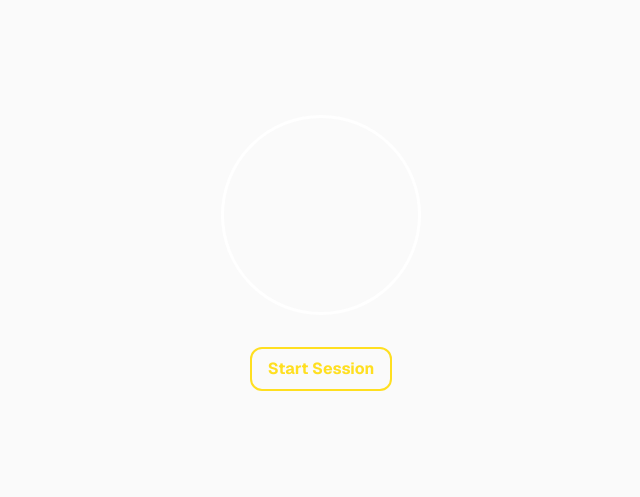
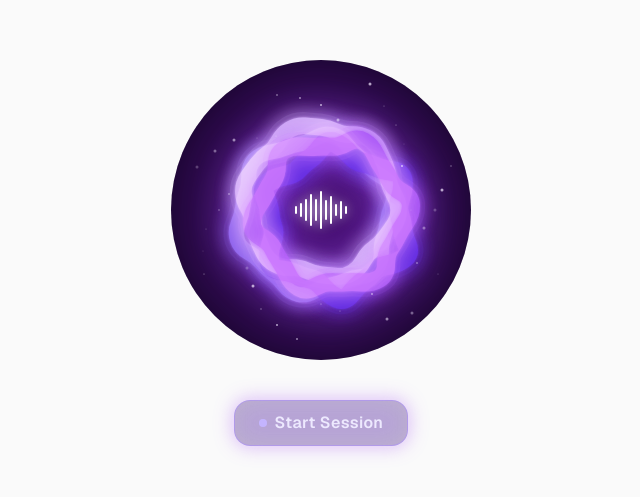
Before and after one commit to navjotmaan/voice-agent, a Next.js app: page / in a window 1280 px wide. Shown: the part 147-644 px from the top of the page, without its empty margins (319-959 px from the left). Built offline with nearby package versions, Linux system fonts and the light colour scheme.

Commit message:
update the UI by adding an animation of ring which moves while the agent is listening/speaking

```diff
--- /dev/null
+++ b/app/components/animation/ring.tsx
@@ -0,0 +1,217 @@
+import React from "react";
+
+/**
+ * AudioOrb
+ * A glowing cluster of organic, flowing ring shapes (not perfect circles) with a
+ * centered audio-waveform glyph. Pure SVG + Tailwind, no external libraries.
+ *
+ * Usage:
+ *   <AudioOrb />                 // default 260px orb
+ *   <AudioOrb size={180} />      // smaller
+ *   <AudioOrb animate={false} /> // static, no spin/pulse
+ */
+
+interface AudioOrbProps {
+  size?: number;
+  animate?: boolean;
+  className?: string;
+}
+
+// --- geometry helpers -------------------------------------------------
+
+type Point = { x: number; y: number };
+
+// Smooth a closed loop of points into an SVG path using quadratic curves
+// through midpoints (classic dependency-free technique for organic blobs).
+function smoothClosedPath(points: Point[]): string {
+  const n = points.length;
+  const mid = (a: Point, b: Point): Point => ({ x: (a.x + b.x) / 2, y: (a.y + b.y) / 2 });
+  const start = mid(points[n - 1], points[0]);
+  let d = `M ${start.x.toFixed(2)} ${start.y.toFixed(2)} `;
+  for (let i = 0; i < n; i++) {
+    const curr = points[i];
+    const next = points[(i + 1) % n];
+    const m = mid(curr, next);
+    d += `Q ${curr.x.toFixed(2)} ${curr.y.toFixed(2)} ${m.x.toFixed(2)} ${m.y.toFixed(2)} `;
+  }
+  return d + "Z";
+}
+
+// Generates a wobbly, "flowing" ring path instead of a perfect circle by
+// modulating the radius with a couple of sine waves. Deterministic (no
+// Math.random) so it's stable across renders/SSR.
+function blobPath(cx: number, cy: number, baseR: number, amp: number, freq: number, phase: number, points = 30): string {
+  const pts: Point[] = Array.from({ length: points }, (_, i) => {
+    const t = (i / points) * Math.PI * 2;
+    const r = baseR + amp * Math.sin(freq * t + phase) + amp * 0.4 * Math.sin(freq * 2 * t + phase * 1.6);
+    return { x: cx + r * Math.cos(t), y: cy + r * Math.sin(t) };
+  });
+  return smoothClosedPath(pts);
+}
+
+// --- ring configuration -------------------------------------------------
+// Centers are kept close together (small offsets) so the rings overlap
+// tightly, like the reference image, rather than sitting far apart.
+
+interface RingConfig {
+  d: string;
+  color: string;
+  width: number;
+  group: "cw" | "ccw";
+}
+
+const ringConfigs: RingConfig[] = [
+  { d: blobPath(100, 94, 50, 3, 6, 0.3), color: "#d8b4fe", width: 11, group: "cw" },
+  { d: blobPath(107, 103, 49, 5, 6, 2.1), color: "#a855f7", width: 12, group: "cw" },
+  { d: blobPath(96, 103, 51, 4, 6, 3.4), color: "#946bf4", width: 10, group: "ccw" },
+  { d: blobPath(110, 107, 47, 6, 6, 5.2), color: "#6831e8", width: 13, group: "ccw" },
+];
+
+// Waveform bar heights (px), matching the reference glyph's proportions.
+const barHeights = [8, 14, 22, 32, 22, 38, 20, 28, 12, 18, 8];
+
+export const AudioOrb: React.FC<AudioOrbProps> = ({
+  size = 260,
+  animate,
+  className = "",
+}) => {
+  const cwRings = ringConfigs.filter((r) => r.group === "cw");
+  const ccwRings = ringConfigs.filter((r) => r.group === "ccw");
+
+  return (
+    <div
+      className={`relative flex items-center justify-center ${className}`}
+      style={{ width: size, height: size }}
+    >
+      <style>{`
+        @keyframes orb-spin-cw { from { transform: rotate(0deg); } to { transform: rotate(360deg); } }
+        @keyframes orb-spin-ccw { from { transform: rotate(0deg); } to { transform: rotate(-360deg); } }
+        @keyframes orb-breathe { 0%, 100% { transform: scale(1); opacity: 0.85; } 50% { transform: scale(1.06); opacity: 1; } }
+        @keyframes bar-wave { 0%, 100% { transform: scaleY(0.85); } 50% { transform: scaleY(1.15); } }
+      `}</style>
+
+      {/* ambient background wash */}
+      <div
+        className="absolute inset-0 rounded-full bg-purple-600/40 blur-3xl"
+        style={animate ? { animation: "orb-breathe 5s ease-in-out infinite" } : undefined}
+      />
+
+      {/* ring cluster, thick + glowing + flowing */}
+      <svg
+        viewBox="0 0 200 200"
+        className="absolute inset-0 h-full w-full overflow-visible"
+        style={{ filter: "drop-shadow(0 0 22px rgba(168,85,247,0.55))" }}
+      >
+        <defs>
+          <filter id="ring-glow" x="-80%" y="-80%" width="260%" height="260%">
+            <feGaussianBlur stdDeviation="5" result="blur" />
+            <feMerge>
+              <feMergeNode in="blur" />
+              <feMergeNode in="blur" />
+              <feMergeNode in="SourceGraphic" />
+            </feMerge>
+          </filter>
+          <filter id="ring-soft" x="-50%" y="-50%" width="200%" height="200%">
+            <feGaussianBlur stdDeviation="1" result="blur" />
+            <feMerge>
+              <feMergeNode in="blur" />
+              <feMergeNode in="SourceGraphic" />
+            </feMerge>
+          </filter>
+        </defs>
+
+        <g
+          style={{
+            transformOrigin: "100px 100px",
+            mixBlendMode: "screen",
+            animation: animate ? "orb-spin-cw 20s linear infinite" : undefined,
+          }}
+        >
+          {cwRings.map((r, i) => (
+            <g key={i}>
+              <path d={r.d} fill="none" stroke={r.color} strokeWidth={r.width + 7} opacity={0.35} filter="url(#ring-glow)" />
+              <path d={r.d} fill="none" stroke={r.color} strokeWidth={r.width} opacity={0.9} strokeLinejoin="round" filter="url(#ring-soft)" />
+            </g>
+          ))}
+        </g>
+
+        <g
+          style={{
+            transformOrigin: "100px 100px",
+            mixBlendMode: "screen",
+            animation: animate ? "orb-spin-ccw 24s linear infinite" : undefined,
+          }}
+        >
+          {ccwRings.map((r, i) => (
+            <g key={i}>
+              <path d={r.d} fill="none" stroke={r.color} strokeWidth={r.width + 7} opacity={0.35} filter="url(#ring-glow)" />
+              <path d={r.d} fill="none" stroke={r.color} strokeWidth={r.width} opacity={0.9} strokeLinejoin="round" filter="url(#ring-soft)" />
+            </g>
+          ))}
+        </g>
+      </svg>
+
+      {/* sparkle / particle band, contained to a circle */}
+      <div className="absolute inset-0 overflow-hidden rounded-full">
+        {particles.map((p, i) => (
+          <div
+            key={i}
+            className="absolute rounded-full bg-purple-100"
+            style={{
+              left: `${p.x}%`,
+              top: `${p.y}%`,
+              width: p.size,
+              height: p.size,
+              opacity: p.opacity,
+              filter: "blur(0.5px)",
+              transform: "translate(-50%, -50%)",
+            }}
+          />
+        ))}
+      </div>
+
+      {/* center waveform glyph, thin bars with a clear small gap */}
+      <div
+        className="relative z-10 flex items-center gap-[3px]"
+        style={{ filter: "drop-shadow(0 0 6px rgba(255,255,255,0.85))" }}
+      >
+        {barHeights.map((h, i) => (
+          <div
+            key={i}
+            className="w-[2px] rounded-full bg-white"
+            style={{
+              height: h,
+              animation: animate ? `bar-wave 1.4s ease-in-out ${i * 0.09}s infinite` : undefined,
+            }}
+          />
+        ))}
+      </div>
+    </div>
+  );
+};
+
+// Deterministic "sparkle" positions scattered along the ring band.
+const PARTICLE_COUNT = 36;
+const particles = Array.from({ length: PARTICLE_COUNT }, (_, i) => {
+  const angle = (i / PARTICLE_COUNT) * Math.PI * 2 + (i % 5) * 0.35;
+  const radius = 30 + ((i * 7) % 18);
+  const x = 50 + radius * Math.cos(angle);
+  const y = 50 + radius * Math.sin(angle) * 0.95;
+  const size = 1 + (i % 3);
+  const opacity = 0.25 + (i % 4) * 0.15;
+  return { x, y, size, opacity };
+});
+
+// Full-card version matching the reference screenshot (dark background + centered orb).
+const AudioOrbCard: React.FC<{ className?: string, animate: boolean }> = ({ className = "", animate }) => {
+  return (
+    <div
+      className={`relative flex h-full min-h-[300px] w-full items-center justify-center overflow-hidden rounded-[50%] bg-[#0a0714] ${className}`}
+    >
+      <div className="pointer-events-none absolute inset-0 bg-[radial-gradient(circle_at_center,rgba(181, 116, 237, 0.25),transparent_60%)]" />
+      <AudioOrb size={300} animate={animate} />
+    </div>
+  );
+};
+
+export default AudioOrbCard;
--- a/app/components/voice-agent.tsx
+++ b/app/components/voice-agent.tsx
@@ -2,6 +2,7 @@
 
 import { useState, useRef } from "react";
 import PCMStreamPlayer from "./pcm-player";
+import AudioOrbCard from "./animation/ring";
 
 export default function VoiceAgent() {
   const [recording, setRecording] = useState(false);
@@ -19,7 +20,7 @@ export default function VoiceAgent() {
     socket.current = new WebSocket('ws://localhost:5050');
     socket.current.binaryType = 'arraybuffer';
 
-    setTranscript("");
+    // setTranscript("");
     setRecording(true);
 
     if (!player.current) {
@@ -68,6 +69,7 @@ export default function VoiceAgent() {
 
         if (message.type === "input") {
           setTranscript(message.text);
+          setResponse("");
         }
 
         if (message.type === "output") {
@@ -121,91 +123,36 @@ export default function VoiceAgent() {
   return (
     <div className="flex flex-1 items-center justify-center lg:gap-20 lg:m-20 m-10 bg-zinc-50 font-sans dark:bg-black">
 
-      <div
-        className="w-80 flex flex-col items-center justify-center gap-8"
-      >
-      <style>{`
-        @keyframes pulseRing {
-          0%   { transform: scale(0.85); opacity: 0.55; }
-          70%  { transform: scale(1.55); opacity: 0; }
-          100% { transform: scale(1.55); opacity: 0; }
-        }
-        @keyframes glowBreathe {
-          0%, 100% {
-            box-shadow: 0 0 18px 3px rgba(239,68,68,0.45),
-                        0 0 40px 12px rgba(239,68,68,0.2);
-          }
-          50% {
-            box-shadow: 0 0 30px 8px rgba(239,68,68,0.75),
-                        0 0 65px 20px rgba(239,68,68,0.35);
-          }
-        }
-        .rb-ring {
-          position: absolute;
-          inset: 0;
-          border-radius: 9999px;
-          border: 2px solid rgba(248,113,113,0.7);
-          animation: pulseRing 2s cubic-bezier(0.4,0,0.6,1) infinite;
-        }
-        .rb-circle-recording {
-          animation: glowBreathe 1.6s ease-in-out infinite;
-          border-color: #f87171 !important;
-        }
-        .rb-btn {
-          transition: transform 150ms ease, filter 150ms ease, box-shadow 150ms ease;
-        }
-        .rb-btn:hover {
-          transform: scale(1.06);
-          filter: brightness(1.2);
-        }
-        .rb-btn:active {
-          transform: scale(0.94);
-        }
-      `}</style>
+      <div className="flex flex-col justify-center items-center gap-10">
+        <AudioOrbCard animate={recording} />
 
-      <div
-        style={{ width: 200, height: 200, position: "relative" }}
-        className="flex items-center justify-center"
-      >
-        {recording && (
-          <>
-            <span className="rb-ring" style={{ animationDelay: "0s" }} />
-            <span className="rb-ring" style={{ animationDelay: "0.65s" }} />
-            <span className="rb-ring" style={{ animationDelay: "1.3s" }} />
-          </>
-        )}
-        <span
-          style={{
-            width: 200,
-            height: 200,
-            borderWidth: 3,
-            borderStyle: "solid",
-            borderColor: recording ? "#f87171" : "white",
-            borderRadius: "9999px",
-            transition: "border-color 400ms ease",
-          }}
-          className={recording ? "rb-circle-recording" : ""}
-        />
-      </div>
-
-      <button
-        className={`rb-btn border-2 font-bold py-2 px-4 rounded-xl cursor-pointer ${
-          recording ? "border-red-500 text-red-300" : "border-yellow-300 text-yellow-300"
-        }`}
-        style={{
-          boxShadow: recording
-            ? "0 0 0 rgba(239,68,68,0)"
-            : "0 0 0 rgba(253,224,71,0)",
-        }}
-        onClick={recording ? endSession : startSession}
-      >
-        {recording ? "End Session" : "Start Session"}
-      </button>
+        <button
+          onClick={recording ? endSession : startSession}
+          className={`group relative cursor-pointer overflow-hidden rounded-2xl border px-6 py-2.5 font-semibold tracking-wide backdrop-blur-md transition-all duration-300 ease-out active:scale-95 ${
+            recording
+              ? "border-red-400/50 bg-red-950/30 text-red-200 shadow-[0_0_18px_2px_rgba(248,113,113,0.35)] hover:border-red-300/70 hover:shadow-[0_0_26px_4px_rgba(248,113,113,0.55)]"
+              : "border-violet-400/50 bg-violet-950/30 text-violet-100 shadow-[0_0_18px_2px_rgba(168,85,247,0.35)] hover:border-violet-300/70 hover:shadow-[0_0_26px_4px_rgba(168,85,247,0.55)]"
+          }`}
+        >
+          <span
+            className={`pointer-events-none absolute inset-0 rounded-2xl opacity-50 blur-md transition-opacity duration-300 group-hover:opacity-70 ${
+              recording ? "bg-red-500/30" : "bg-violet-500/30"
+            }`}
+          />
+          <span className="relative flex items-center justify-center gap-2">
+            <span
+              className={`h-2 w-2 rounded-full ${
+                recording ? "bg-red-400 animate-pulse" : "bg-violet-300"
+              }`}
+            />
+            {recording ? "End Session" : "Start Session"}
+          </span>
+        </button>
       </div>
 
       {transcript &&
-      <div className="hidden md:block bg-gray-800 p-5 rounded-xl flex flex-col flex-1 w-60 overflow-y-auto gap-6">
-        <p><b>You:</b> {transcript}</p>
+      <div className="hidden md:block bg-purple-800/40 py-10 px-6 rounded-xl flex-1 w-60 min-h-60 overflow-y-auto">
+        <p className="mb-8"><b>You:</b> {transcript}</p>
         <p><b>AI:</b> {response}</p>
       </div>
       }
```
